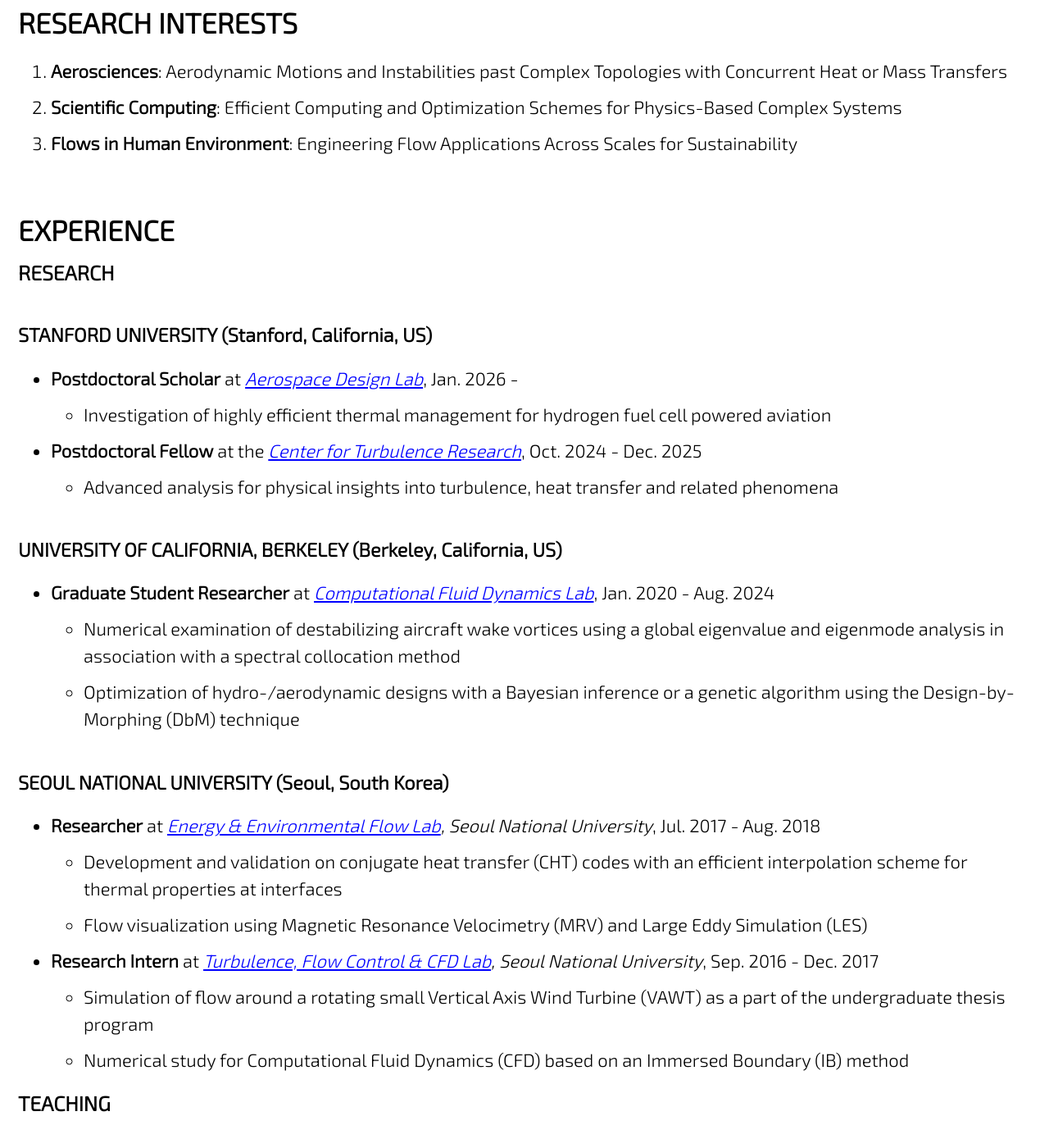
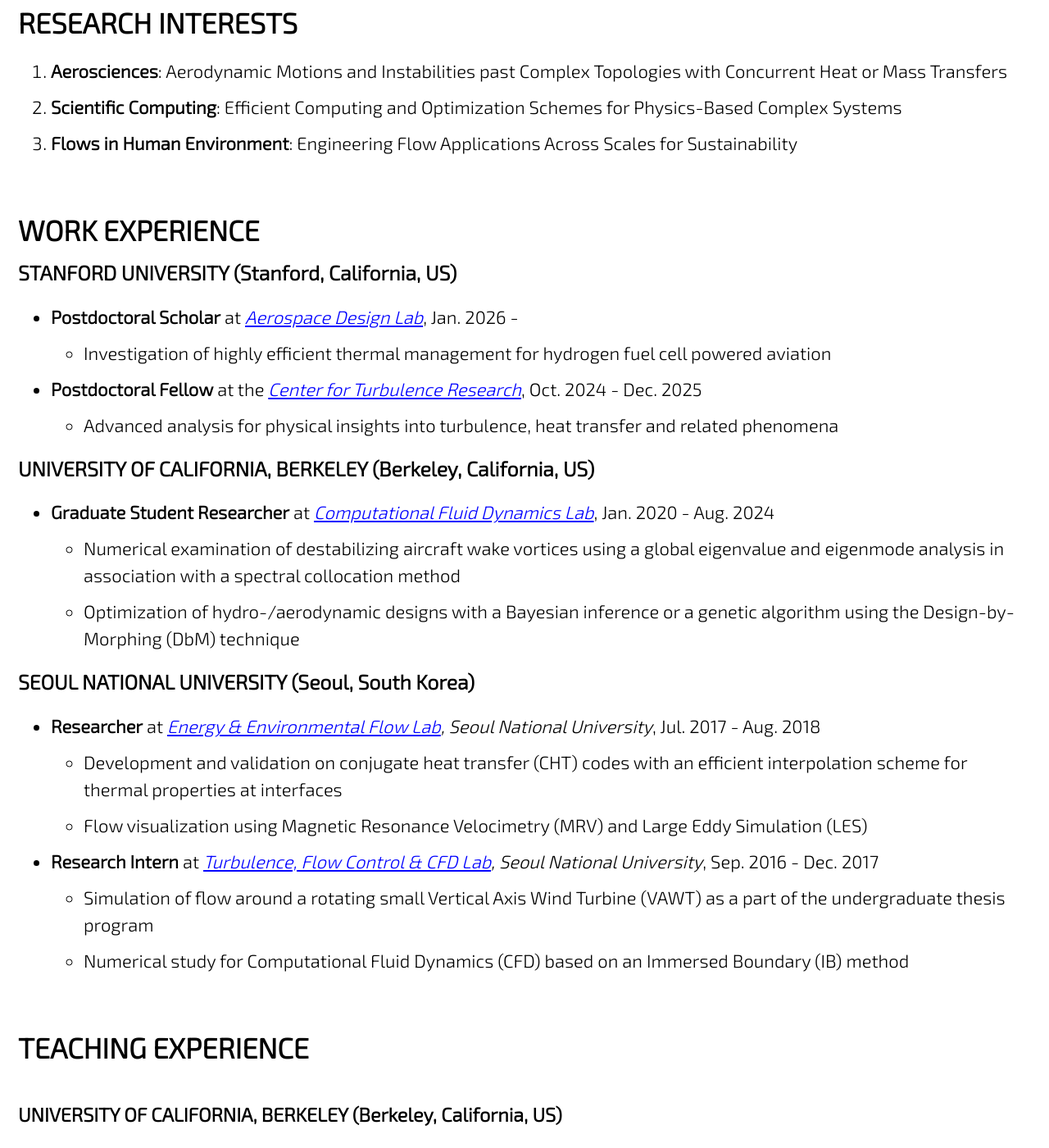
Before and after one commit to jun9303/jun9303.github.io, a Jekyll site: the page built from _pages/about_me.md, in a window 1280 px wide and 1400 px high, scrolled down 1316 px. Shown: the whole window at 82% size. Built offline with Jekyll 4.4.1, drawn with Linux system fonts in a browser that asks for light colours; cached includes are drawn as plain includes; nearby versions of some CDN libraries; some of the changed text lies outside the part shown.

Commit message:
modified:   _pages/about_me.md

```diff
--- a/_pages/about_me.md
+++ b/_pages/about_me.md
@@ -49,26 +49,21 @@ feature_row:
 2. **Scientific Computing**: Efficient Computing and Optimization Schemes for Physics-Based Complex Systems
 3. **Flows in Human Environment**: Engineering Flow Applications Across Scales for Sustainability
 
-# EXPERIENCE
+# WORK EXPERIENCE
 
-### RESEARCH
-
-#### STANFORD UNIVERSITY (Stanford, California, US)
-
+### STANFORD UNIVERSITY (Stanford, California, US)
 - **Postdoctoral Scholar** at *[Aerospace Design Lab](https://adl.stanford.edu/)*, Jan. 2026 -
   + Investigation of highly efficient thermal management for hydrogen fuel cell powered aviation
 
 - **Postdoctoral Fellow** at the *[Center for Turbulence Research](https://ctr.stanford.edu/)*, Oct. 2024 - Dec. 2025
   + Advanced analysis for physical insights into turbulence, heat transfer and related phenomena
 
-#### UNIVERSITY OF CALIFORNIA, BERKELEY (Berkeley, California, US)
-
+### UNIVERSITY OF CALIFORNIA, BERKELEY (Berkeley, California, US)
 - **Graduate Student Researcher** at *[Computational Fluid Dynamics Lab](https://cfd.me.berkeley.edu/)*, Jan. 2020 - Aug. 2024
   + Numerical examination of destabilizing aircraft wake vortices using a global eigenvalue and eigenmode analysis in association with a spectral collocation method
   + Optimization of hydro-/aerodynamic designs with a Bayesian inference or a genetic algorithm using the Design-by-Morphing (DbM) technique
 
-#### SEOUL NATIONAL UNIVERSITY (Seoul, South Korea)
-
+### SEOUL NATIONAL UNIVERSITY (Seoul, South Korea)
 - **Researcher** at *[Energy & Environmental Flow Lab](http://eeflow.snu.ac.kr), Seoul National University*, Jul. 2017 - Aug. 2018
   + Development and validation on conjugate heat transfer (CHT) codes with an efficient interpolation scheme for thermal properties at interfaces
   + Flow visualization using Magnetic Resonance Velocimetry (MRV) and Large Eddy Simulation (LES)
@@ -77,7 +72,7 @@ feature_row:
   + Simulation of flow around a rotating small Vertical Axis Wind Turbine (VAWT) as a part of the undergraduate thesis program
   + Numerical study for Computational Fluid Dynamics (CFD) based on an Immersed Boundary (IB) method
 
-### TEACHING
+# TEACHING EXPERIENCE
 
 #### UNIVERSITY OF CALIFORNIA, BERKELEY (Berkeley, California, US)
 - **Teaching Assistant**, Jan. 2024 - May 2024
@@ -98,7 +93,7 @@ feature_row:
   + *Basic Calculus 2 (007.102)* and *Basic Calculus 1/2 (007.098A/099A)*
   <!-- + Tutored freshmen who have difficulty in studying university-level calculus and physics -->
 
-### OTHER
+# OTHER EXPERIENCE
 
 - **Peer Reviewer**
   + *Journal of Computatinoal Physics*, Elsevier (invited since 2026)
@@ -106,8 +101,10 @@ feature_row:
   + *Physics of Fluids*, AIP Publishing (invited since 2024)
 
 - **Law Student (J.D.)** at *[SNU School of Law](http://law.snu.ac.kr/index_en.php)*, Mar. 2019 - Jul. 2019 <sub>(Discontinued)</sub>
+
 - **Member** of *[SNU Honor Society for Engineering Students (STEM)](https://gongwoo.snu.ac.kr)*, Mar. 2016 - Aug. 2018
   + Served as the *7th Vice President & Head Manager* from Aug. 2016 to Jul. 2017
+
 - **Auxiliary Police Officer** at *Jongno Police Station, [Seoul Metropolitan Police Agency](https://www.smpa.go.kr/home/homeIndexEng.do?menuCode=eng)*, Jun. 2014 - Mar. 2016
 
 # AWARDS & HONORS
```
